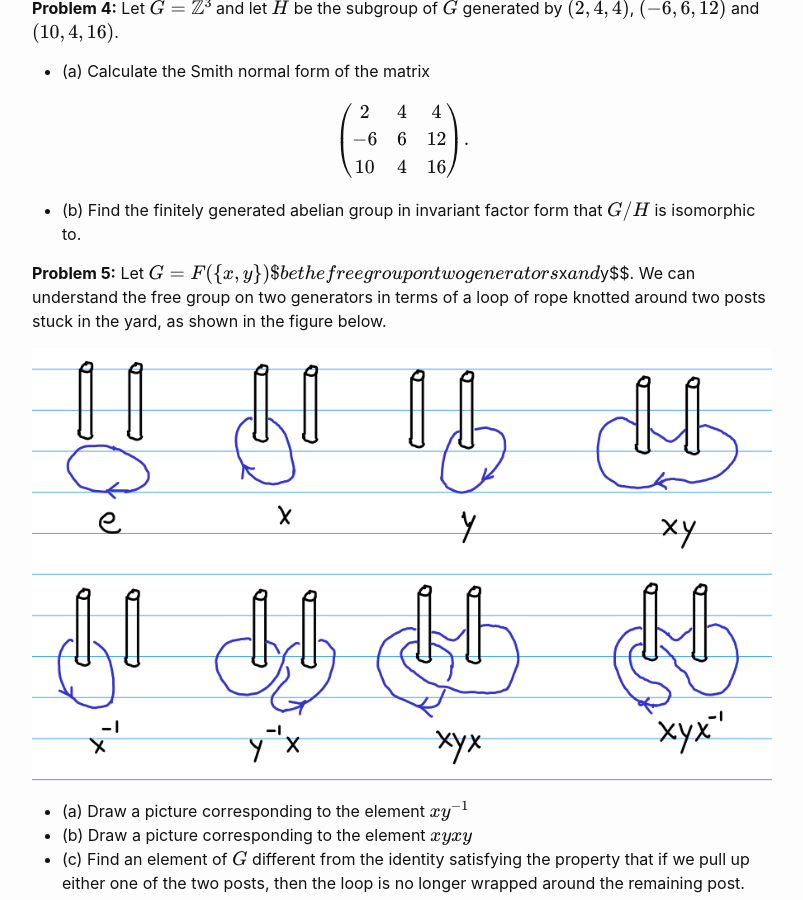
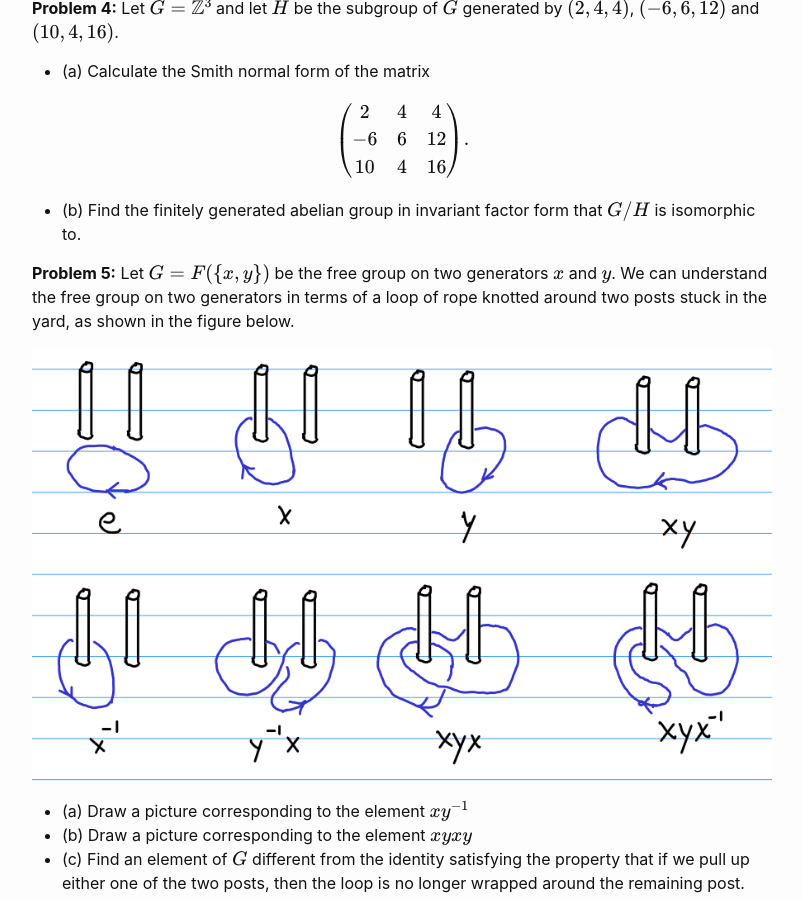
Before and after one commit to wcasper/math407spring2021, a Jekyll site: the page built from _homework/hw7.md, in a window 1280 px wide and 900 px high, scrolled down 834 px. Shown: the whole window, without its empty margins (238-1041 px from the left). Built offline with Jekyll 4.4.1, drawn with Linux system fonts in a browser that asks for light colours.

Commit message:
fixed typo

```diff
--- a/_homework/hw7.md
+++ b/_homework/hw7.md
@@ -30,7 +30,7 @@ $$\left(\begin{array}{cc}2 & 4 & 4\\ -6 & 6 & 12\\ 10 & 4 & 16\end{array}\right)
 
 * (b) Find the finitely generated abelian group in invariant factor form that $$G/H$$ is isomorphic to.
 
-**Problem 5:** Let $$G = F(\{x,y\})$ be the free group on two generators $$x$$ and $$y$$.
+**Problem 5:** Let $$G = F(\{x,y\})$$ be the free group on two generators $$x$$ and $$y$$.
 We can understand the free group on two generators in terms of a loop of rope knotted around two posts stuck in the yard, as shown in the figure below.
 
 ![Symmetries of the triangle](../fig/free-group.png)
```
